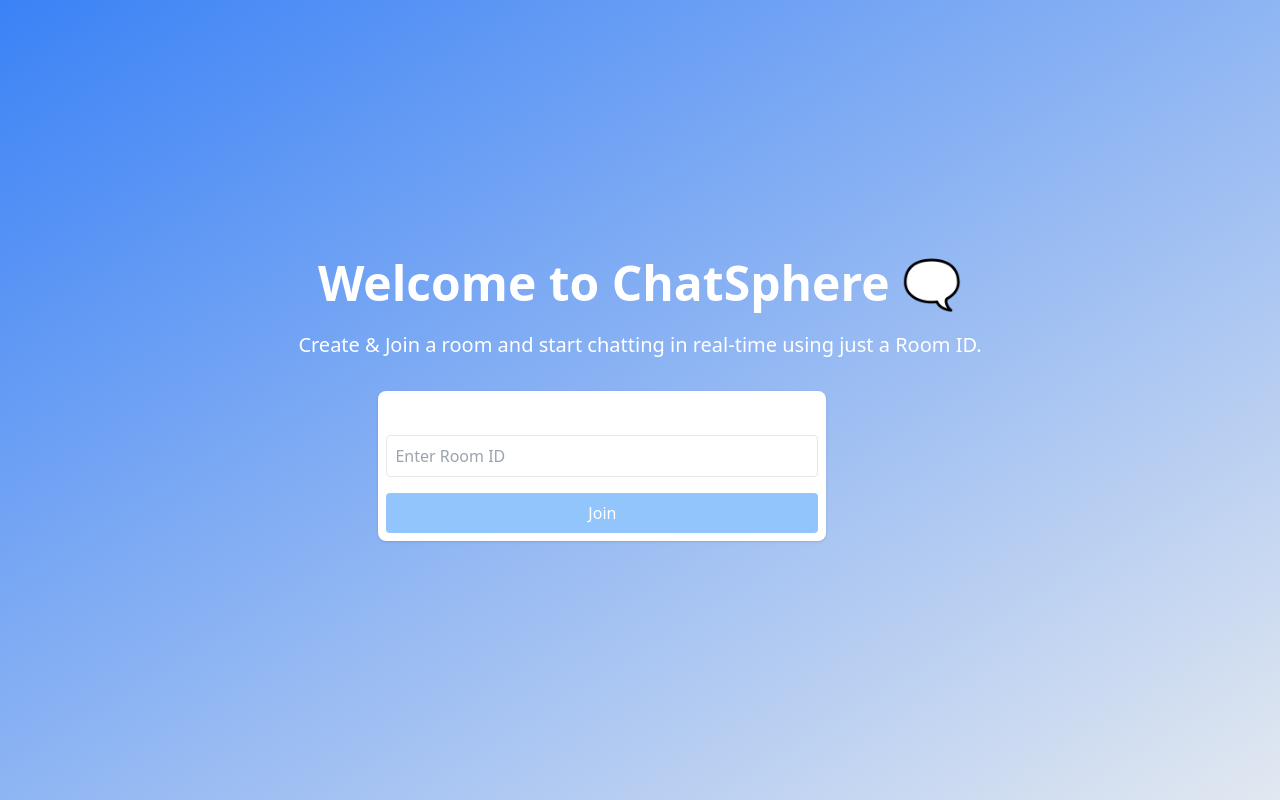
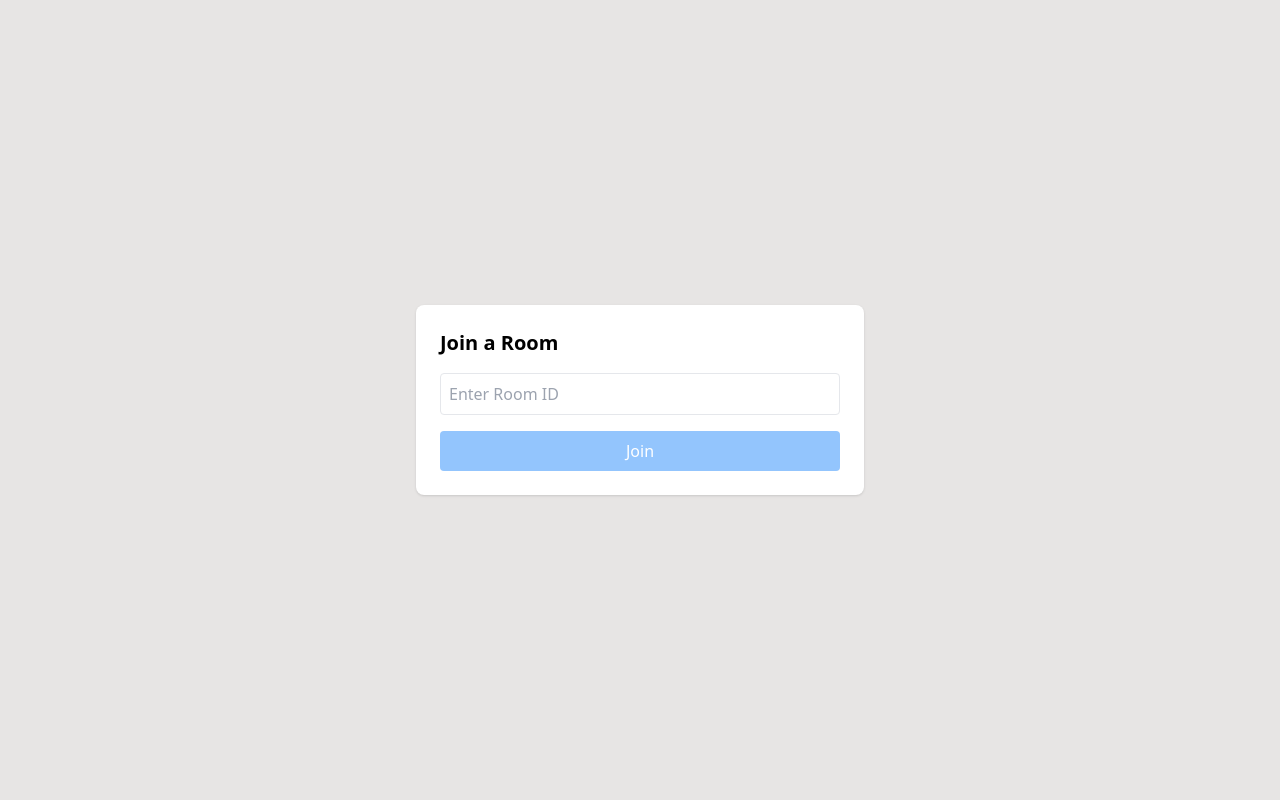
Before and after one commit to farman13/Chat-App, a React (Vite) app in the folder frontend/: page / in a window 1280 px wide. Built offline with nearby package versions, Linux system fonts and the light colour scheme.

Commit message:
changed ui

```diff
--- a/frontend/src/App.tsx
+++ b/frontend/src/App.tsx
@@ -22,7 +22,9 @@ const App = () => {
   }, [messages]);
 
   const joinRoom = () => {
-    socket.current = new WebSocket("wss://chat-app-9u11.onrender.com/");
+
+    socket.current = new WebSocket("https://chat-app-9u11.onrender.com/");
+
     socket.current.onopen = () => {
       socket.current?.send(JSON.stringify({ type: "join", roomId }));
       setIsJoined(true);
@@ -32,6 +34,7 @@ const App = () => {
       const { sender, msg } = JSON.parse(event.data);
       setMessages((prev) => [...prev, { sender, content: msg }]);
     };
+
   };
 
   const handleDisconnect = () => {
@@ -45,7 +48,9 @@ const App = () => {
 
   const sendMessage = () => {
     if (socket.current) {
-      socket.current.send(JSON.stringify({ type: "chat", msg: newMessage }));
+      socket.current.send(
+        JSON.stringify({ type: "chat", msg: newMessage })
+      );
       setNewMessage("");
     }
   };
@@ -53,20 +58,14 @@ const App = () => {
   return (
     <div className="flex items-center justify-center min-h-screen bg-stone-200">
       {!isJoined ? (
-        <div className="min-h-screen w-full flex items-center justify-center bg-gradient-to-br from-blue-500 to-slate-200 text-white text-center px-4">
-          <div>
-            <h1 className="text-4xl md:text-5xl font-bold mb-6">Welcome to ChatSphere 🗨️</h1>
-            <p className="text-lg md:text-xl mb-8">
-              Create & Join a room and start chatting in real-time using just a Room ID.
-            </p>
-            <div className="w-full max-w-md bg-white p-2 rounded-lg ml-20 shadow">
-              <h2 className="text-xl font-bold mt-2">Join a Room</h2>
+        <div className="w-full max-w-md bg-white p-6 rounded-lg shadow">
+          <h2 className="text-xl font-bold mb-4">Join a Room</h2>
           <input
             type="text"
             placeholder="Enter Room ID"
             value={roomId}
             onChange={(e) => setRoomId(e.target.value)}
-                className="w-full p-2 border rounded mb-4 text-black"
+            className="w-full p-2 border rounded mb-4"
           />
           <button
             onClick={joinRoom}
@@ -76,10 +75,8 @@ const App = () => {
             Join
           </button>
         </div>
-          </div>
-        </div>
       ) : (
-        <div className="w-full max-w-2xl bg-white p-4 rounded-lg shadow bg-gradient-to-br from-slate-200 to-blue-400">
+        <div className="w-full max-w-2xl bg-white p-4 rounded-lg shadow">
           <header className="flex justify-between items-center mb-4">
             <h2 className="text-xl font-bold">Room: {roomId}</h2>
             <button
```
Lines whose indentation alone changed are shown as unchanged.
